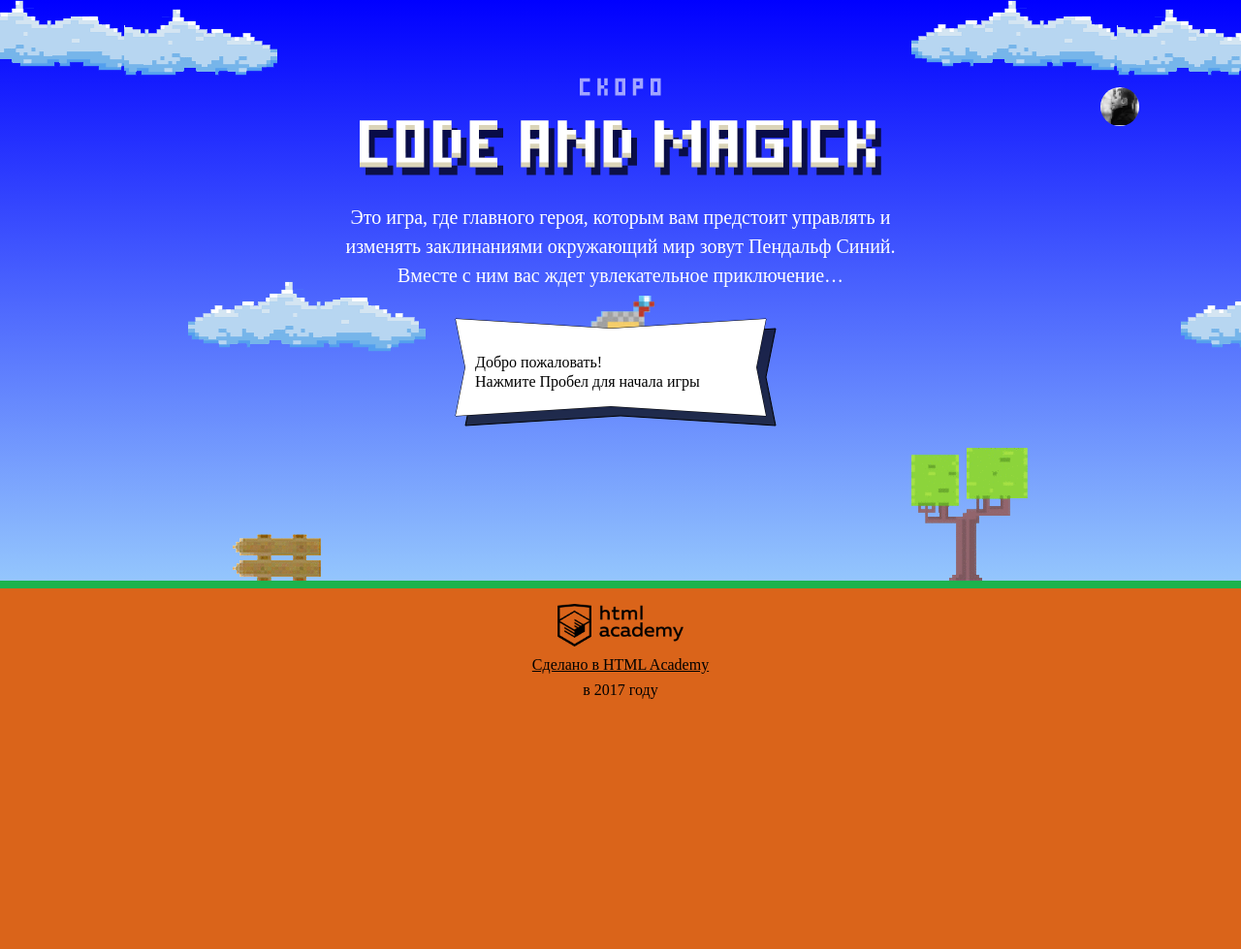
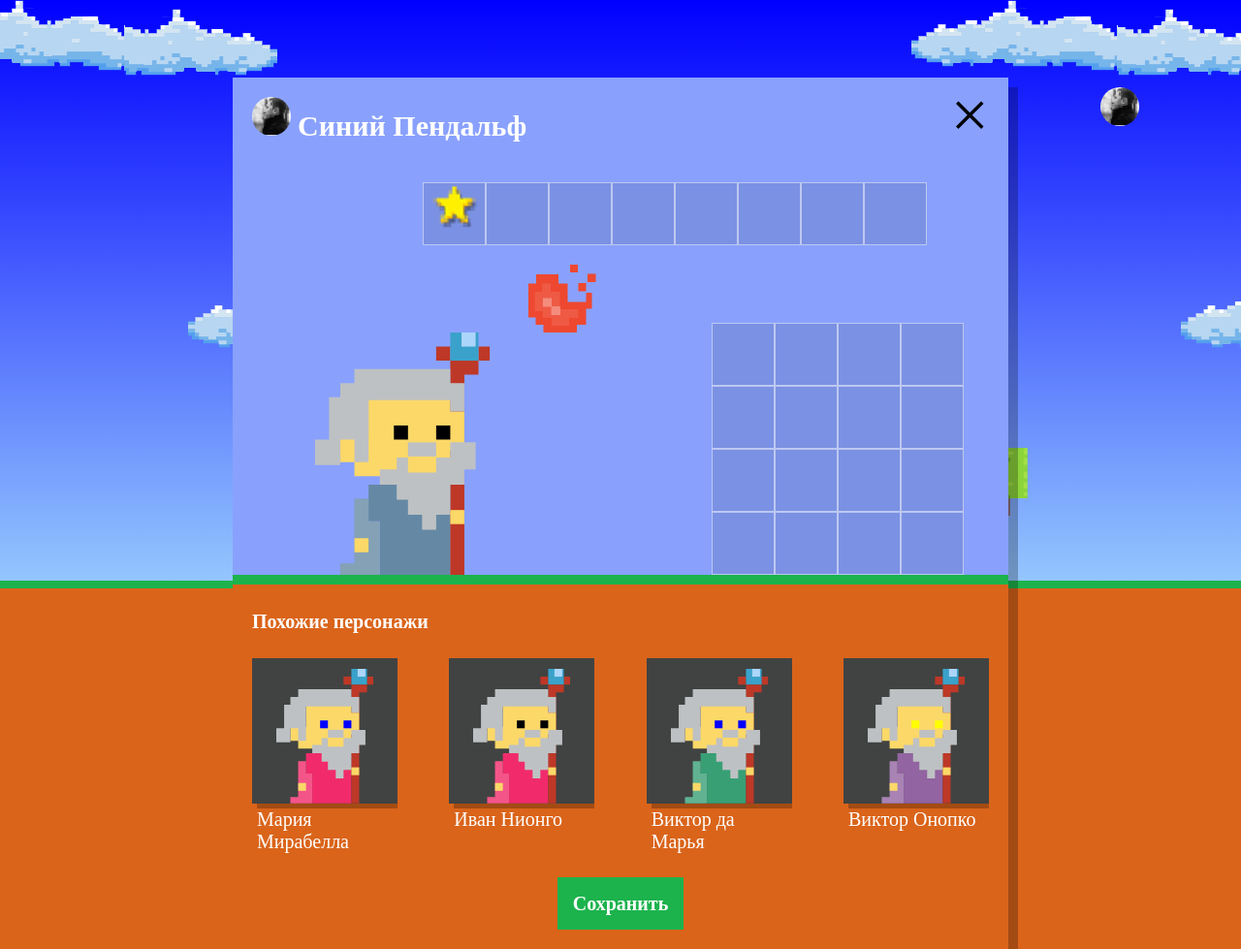
Before and after one commit to xelga/101110-code-and-magick, a website: page index.html in a window 1280 px wide. Shown: the whole page at 97% size. Before the commit the page ends 800 px from the top, so only its background shows below. Drawn offline with Linux system fonts and the light colour scheme; a web font is replaced by a local one.

Commit message:
Выведены похожие волшебники;

```diff
--- a/index.html
+++ b/index.html
@@ -210,6 +210,6 @@
 </script>
 <script src="js/stat.js"></script>
 <script src="js/game.js"></script>
-
+<script src="js/setup.js"></script>
 </body>
 </html>
--- /dev/null
+++ b/js/setup.js
@@ -0,0 +1,85 @@
+'use strict';
+
+var setup = document.querySelector('.setup');
+setup.classList.remove('hidden');
+
+var NAMES = [
+  'Иван',
+  'Хуан Себастьян',
+  'Мария',
+  'Кристоф',
+  'Виктор',
+  'Юлия',
+  'Люпита',
+  'Вашингтон'
+];
+
+var SURNAMES = [
+  'да Марья',
+  'Верон',
+  'Мирабелла',
+  'Вальц',
+  'Онопко',
+  'Топольницкая',
+  'Нионго',
+  'Ирвинг'
+];
+
+var COAT_COLORS = [
+  'rgb(101, 137, 164)',
+  'rgb(241, 43, 107)',
+  'rgb(146, 100, 161)',
+  'rgb(56, 159, 117)',
+  'rgb(215, 210, 55)',
+  'rgb(0, 0, 0)'
+];
+
+var EYES_COLORS = [
+  'black',
+  'red',
+  'blue',
+  'yellow',
+  'green'
+];
+
+var getRandomNumber = function (min, max) {
+  return Math.floor(Math.random() * (max - min)) + min;
+};
+
+var wizards = [];
+
+for (var i = 0; i < 4; i++) {
+  wizards.push({
+    name: NAMES[getRandomNumber(0, NAMES.length)] + ' ' + SURNAMES[getRandomNumber(0, SURNAMES.length)],
+    coatColor: COAT_COLORS[getRandomNumber(0, COAT_COLORS.length)],
+    eyesColor: EYES_COLORS[getRandomNumber(0, EYES_COLORS.length)]
+  });
+}
+
+var similarList = document.querySelector('.setup-similar-list');
+var wizardTemplate = document.querySelector('#similar-wizard-template').content.querySelector('.setup-similar-item');
+
+var renderWizard = function (params) {
+  var wizard = wizardTemplate.cloneNode(true);
+
+  wizard.querySelector('.setup-similar-label').textContent = params.name;
+  wizard.querySelector('.wizard-coat').style.fill = params.coatColor;
+  wizard.querySelector('.wizard-eyes').style.fill = params.eyesColor;
+
+  return wizard;
+};
+
+var createFragment = function () {
+  var fragment = document.createDocumentFragment();
+
+  for (var j = 0; j < wizards.length; j++) {
+    fragment.appendChild(renderWizard(wizards[j]));
+  }
+
+  return fragment;
+};
+
+similarList.appendChild(createFragment());
+
+var setupSimilar = document.querySelector('.setup-similar');
+setupSimilar.classList.remove('hidden');
```
